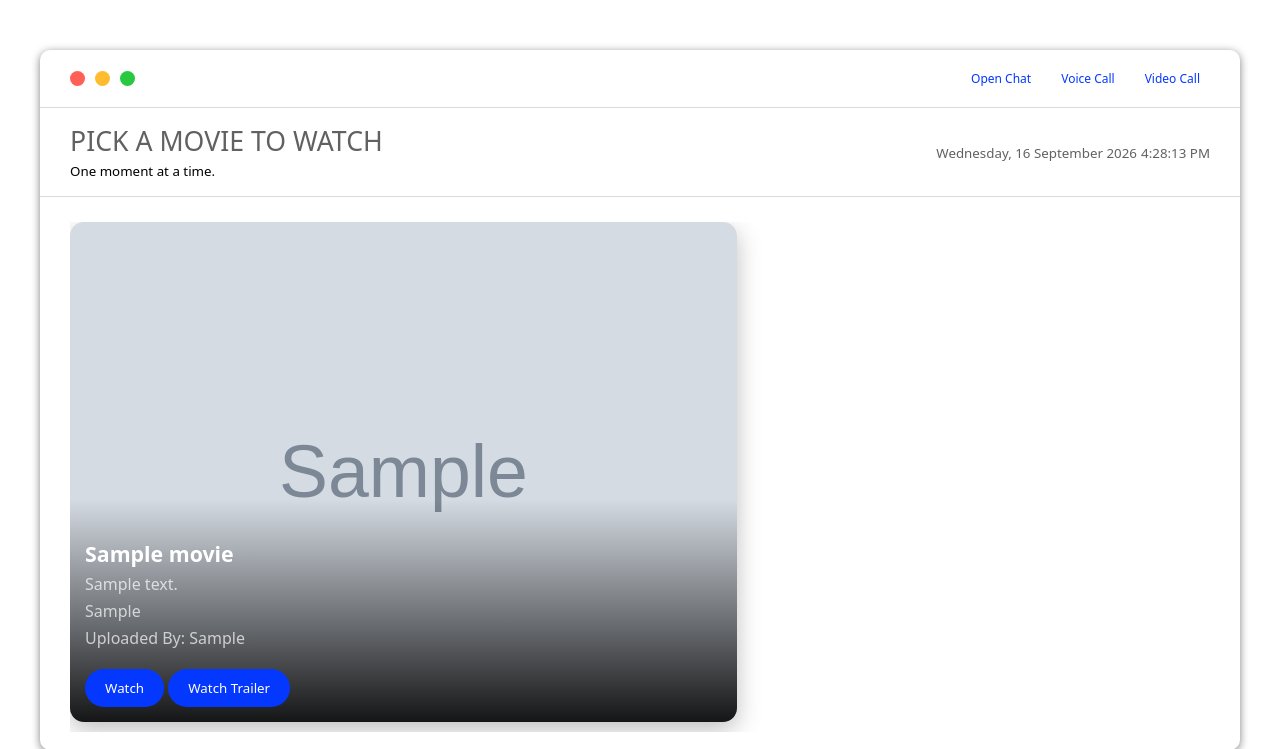
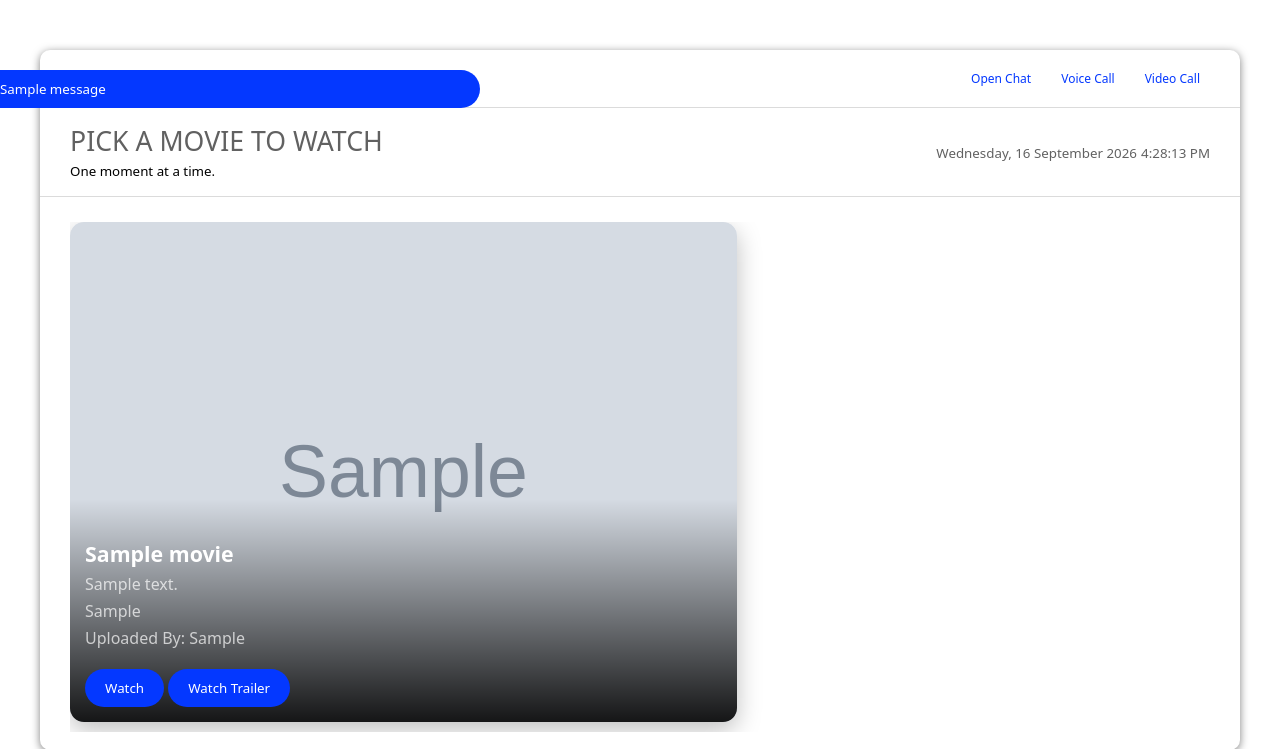
Before and after one commit to oriah-studios-TSF/the.room, a Flask app: page / in a window 1280 px wide. Shown: the top 749 px of the page. Run offline with Flask 3, Linux system fonts and the light colour scheme; tables that the repository leaves empty hold one stand-in row (values such as "Sample post"); grey boxes marked "Sample" are stand-in pictures; one stand-in notice (Sample message) is shown; some libraries are stand-ins or nearby versions.

Commit message:
Add flash message handling and auto-hide functionality for user notifications

```diff
--- a/static/css/style.css
+++ b/static/css/style.css
@@ -12,6 +12,40 @@ body {
     flex-direction: column;
     height: 100vh;
     background-color: white;
+}
+
+.message {
+    color: white;
+    border-radius: 20px;
+    padding: 10px 20px;
+    cursor: pointer;
+    border: none;
+    width: 500px;
+    font-size: 10pt;
+    font-weight: 400;
+    transition: 0.5s;
+    margin-top: 20px;
+    position: fixed;
+    top: 50px;
+    right: 800px;
+    z-index: 1000;
+}
+
+.message.success {
+  background-color: rgb(4, 56, 255);
+}
+
+.message.error {
+  background-color: #dc3545; /* red */
+}
+
+.message.warning {
+  background-color: #ffc107; /* yellow */
+  color: black;
+}
+
+.message.info {
+  background-color: #17a2b8; /* blue */
 }
 
 .section-header {
@@ -263,3 +297,33 @@ body {
     margin: 5px 0 0;
     opacity: 0.7;
 }
+
+@keyframes fadeDown {
+  from {
+    opacity: 0;
+    transform: translateY(-20px);
+  }
+  to {
+    opacity: 1;
+    transform: translateY(0);
+  }
+}
+
+@keyframes fadeUp {
+  from {
+    opacity: 1;
+    transform: translateY(0);
+  }
+  to {
+    opacity: 0;
+    transform: translateY(-20px);
+  }
+}
+
+.message {
+  animation: fadeDown 0.5s ease forwards;
+}
+
+.message.hide {
+  animation: fadeUp 0.5s ease forwards;
+}
--- a/static/js/app.js
+++ b/static/js/app.js
@@ -73,3 +73,11 @@ function showContainer(containerId) {
     });
     document.getElementById(containerId).style.display = 'block';
 }
+
+// Auto hide messages
+document.querySelectorAll('.message').forEach(msg => {
+  setTimeout(() => {
+    msg.classList.add('hide');
+    setTimeout(() => msg.remove(), 500); // remove after fadeUp
+  }, 10000); // 10 seconds
+});
--- a/templates/index.html
+++ b/templates/index.html
@@ -9,6 +9,13 @@
 </head>
 <body>
     <div class="main-container">
+        {% with messages = get_flashed_messages(with_categories=true) %}
+            {% if messages %}
+                {% for category, message in messages %}
+                    <div class="message {{ category }}">{% if category == 'success' %}<i class="fas fa-check-circle"></i> {{ message }}{% elif category == 'error' %}<i class="fas fa-exclamation-triangle"></i> {{ message }}{% elif category == 'info' %}<i class="fas fa-info-circle"></i>{{ message }}{% endif %}</div>
+                {% endfor %}
+            {% endif %}
+        {% endwith %}
         <div class="navigation">
             <div class="left">
 
@@ -73,7 +80,7 @@
                         </div>
                     {% endfor %}
                     {% else %}
-                        <div style="display: none;" class="empty-state">
+                        <div style="margin-bottom: 35px;" class="empty-state">
                             <p><i class="fas fa-info-circle"></i> There are currently no movies to watch. Click the <i class="fas fa-bars"></i> button to upload a movie.</p>
                         </div>
                     {% endif %}
```
Also changed, not shown: templates/upload.html (+7 -0 lines).
